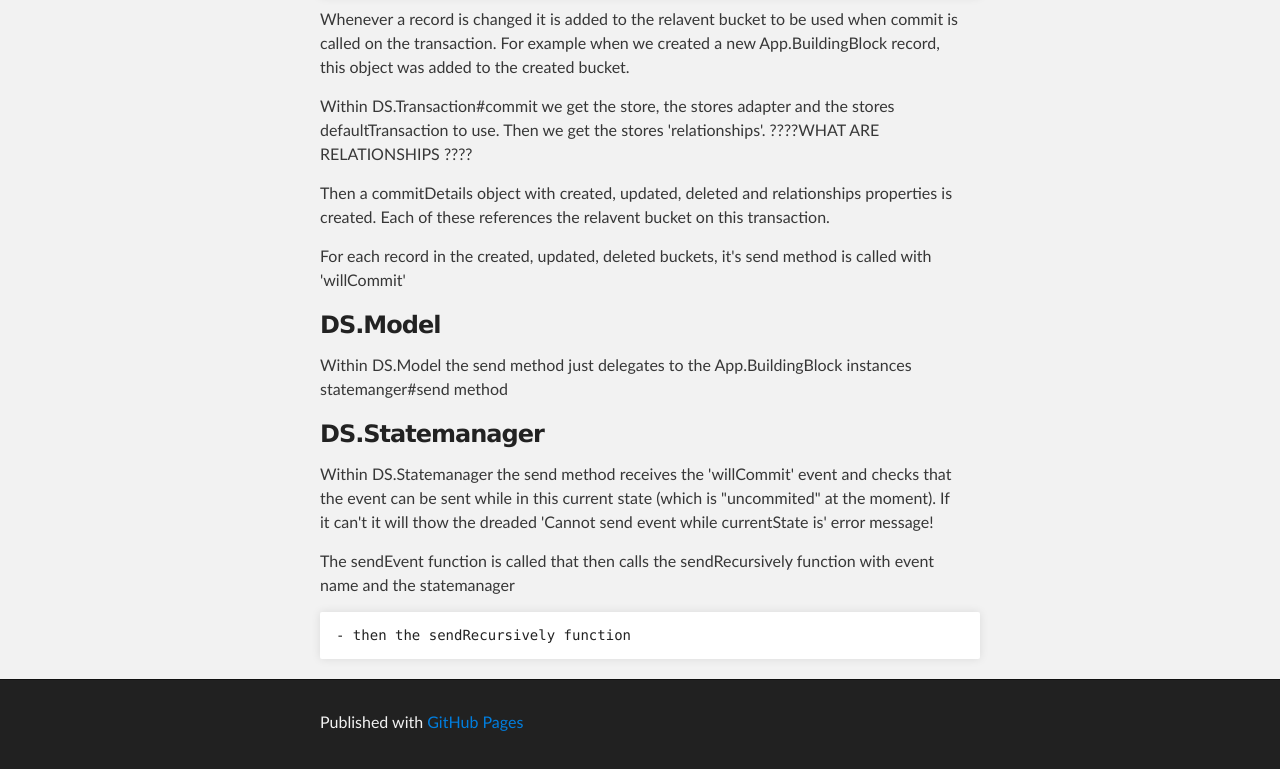
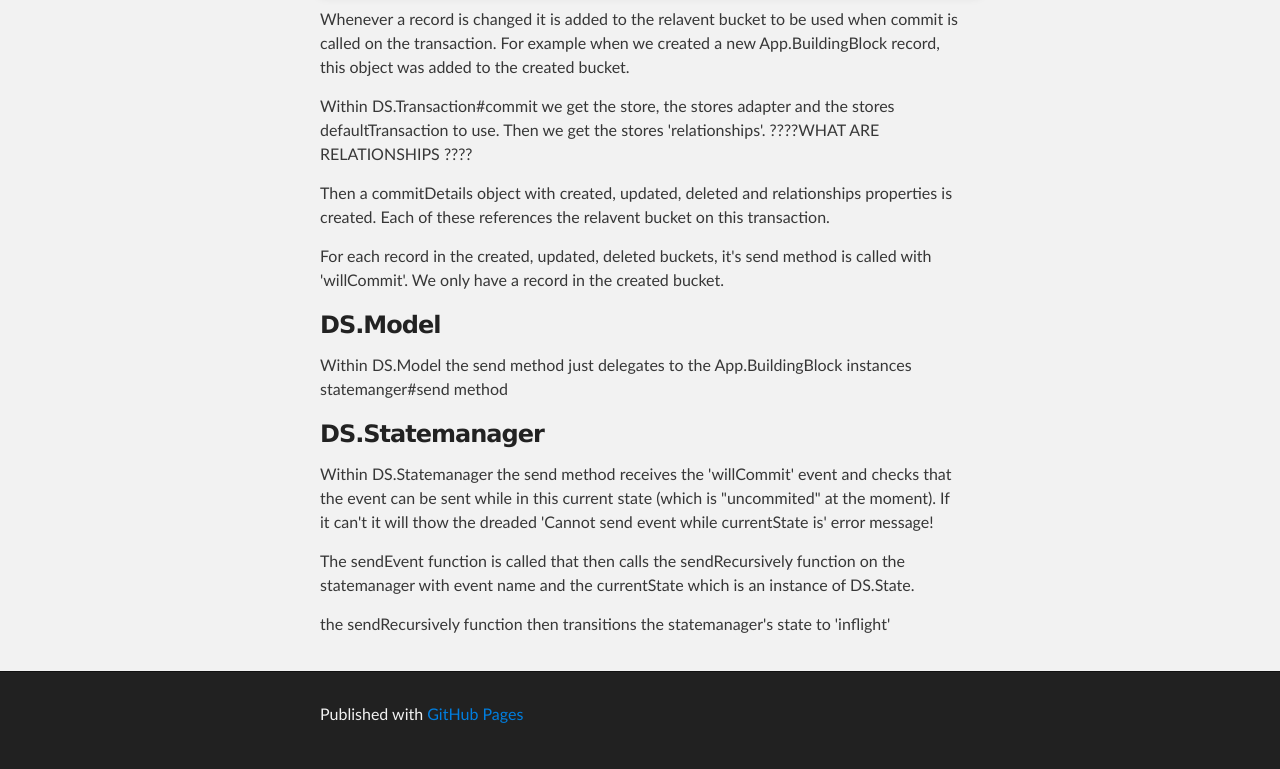
Before and after one commit to rmossuk/rmossuk.github.io, a plain HTML site: page index.html in a window 1280 px wide. Shown: the part 1573-2342 px from the top of the page. Drawn offline with Linux system fonts and the light colour scheme.

```diff
--- a/index.html
+++ b/index.html
@@ -82,7 +82,7 @@ App.store.commit()
 
 <p>Then a commitDetails object with created, updated, deleted and relationships properties is created.  Each of these references the relavent bucket on this transaction.</p>
 
-<p>For each record in the created, updated, deleted buckets, it's send method is called with 'willCommit'</p>
+<p>For each record in the created, updated, deleted buckets, it's send method is called with 'willCommit'.   We only have a record in the created bucket.</p>
 
 <h3>DS.Model</h3>
 
@@ -92,10 +92,9 @@ App.store.commit()
 
 <p>Within DS.Statemanager the send method receives the 'willCommit' event and checks that the event can be sent while in this current state (which is "uncommited" at the moment).   If it can't it will thow the dreaded 'Cannot send event while currentState is' error message!</p>
 
-<p>The sendEvent function is called that then calls the sendRecursively function with event name and the statemanager</p>
+<p>The sendEvent function is called that then calls the sendRecursively function on the statemanager with event name and the currentState which is an instance of DS.State.</p>
 
-<pre><code>- then the sendRecursively function
-</code></pre>
+<p>the sendRecursively function then transitions the statemanager's state to 'inflight'</p>
       </section>
     </div>
 
```
Also changed, not shown: params.json (+1 -1 lines).
